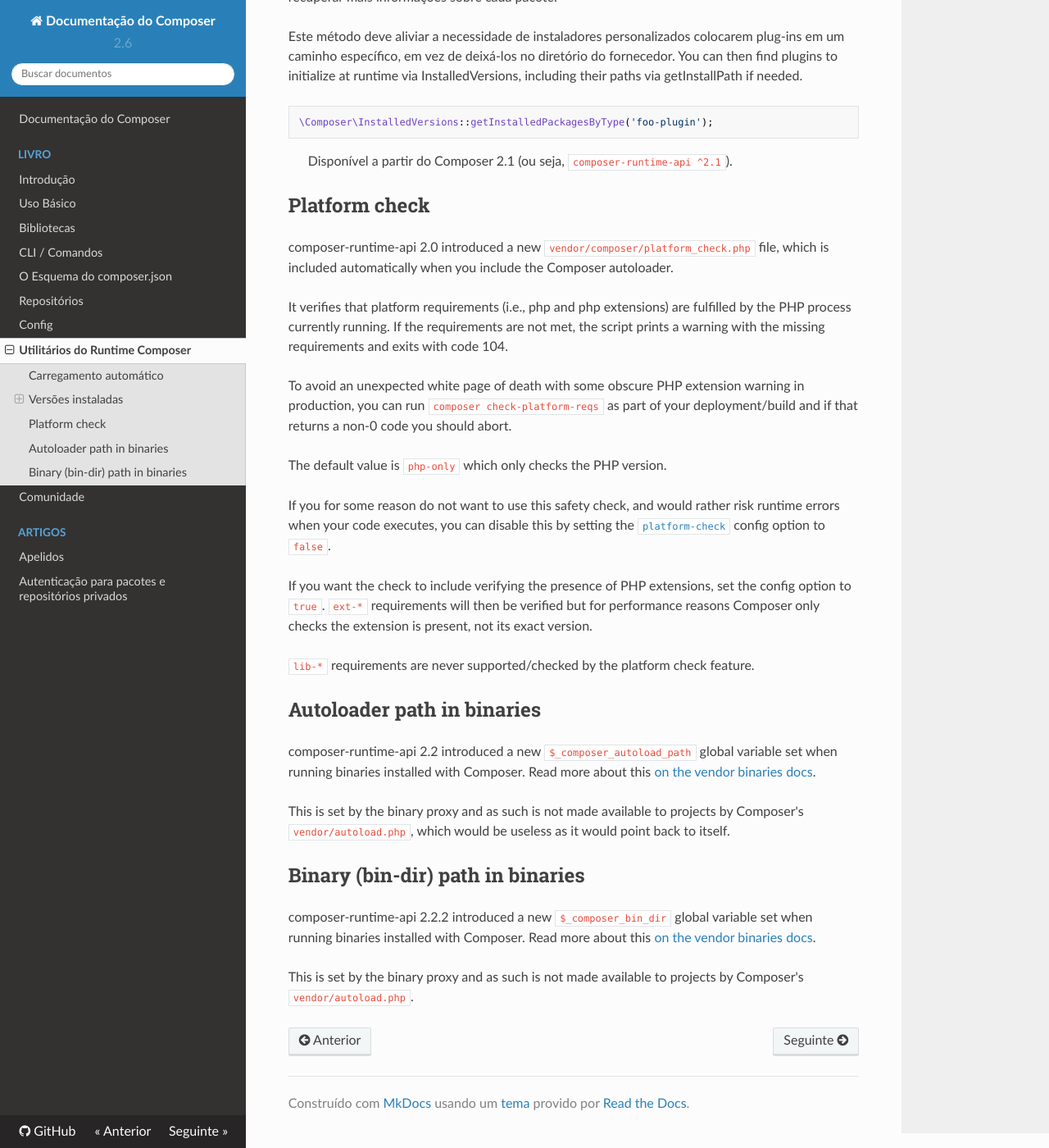
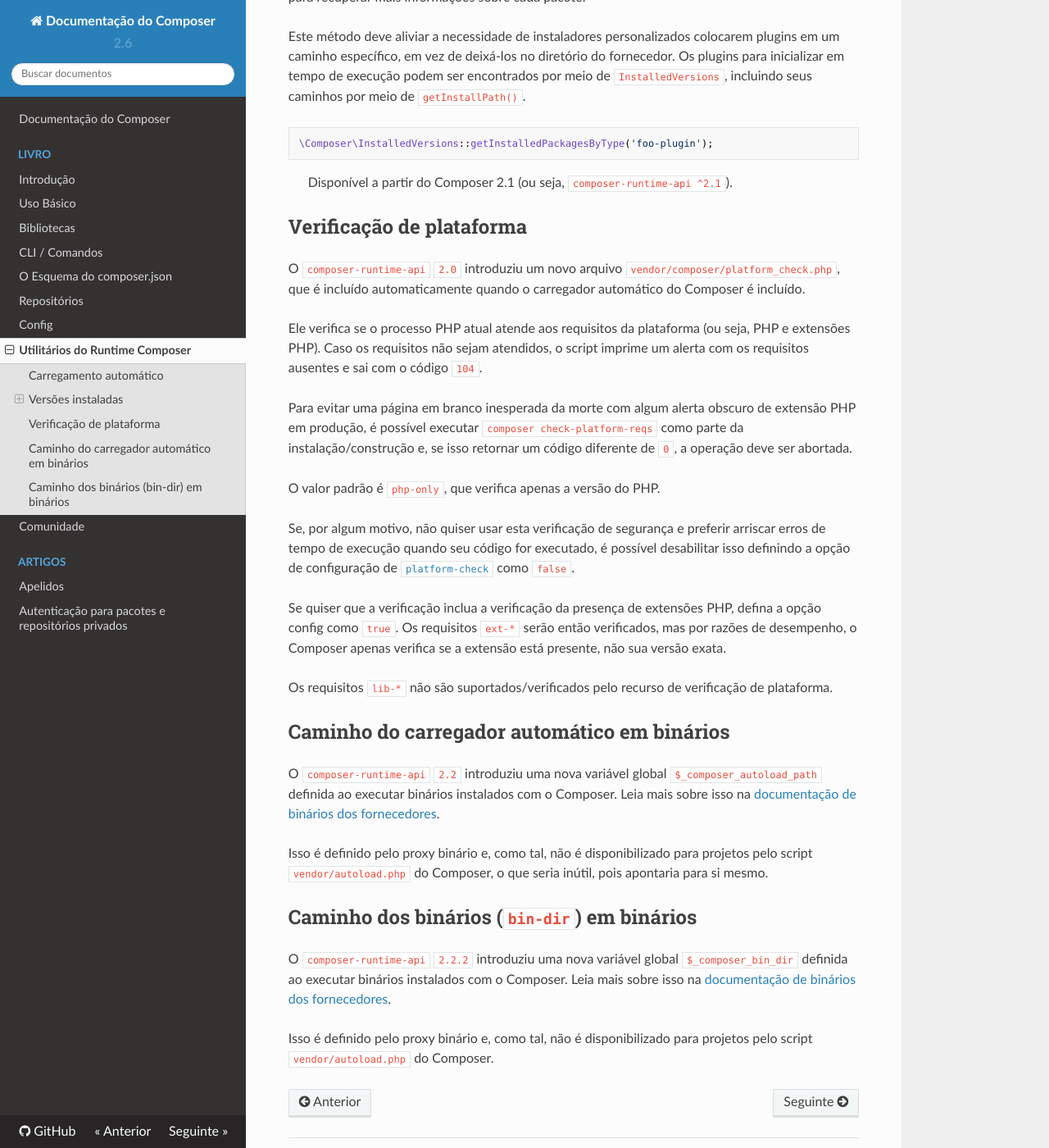
Before and after one commit to php-dev-br/composer-doc-pt-br, an MkDocs documentation site: the page built from doc/runtime.md, in a window 1280 px wide and 1400 px high, scrolled down 2609 px. Shown: the whole window at 82% size. Built offline with MkDocs 1.6.1, drawn with Linux system fonts in a browser that asks for light colours; nearby versions of some CDN libraries; some of the changed text lies outside the part shown.

Commit message:
Update file doc/runtime.md
Issue: GH-45

````diff
--- a/doc/runtime.md
+++ b/doc/runtime.md
@@ -20,7 +20,7 @@ Ele está disponível em todas as versões do Composer.
 
 ## Versões instaladas
 
-O `composer-runtime-api` 2.0 introduziu uma nova classe
+O `composer-runtime-api` `2.0` introduziu uma nova classe
 `Composer\InstalledVersions` oferecendo alguns métodos estáticos para
 inspecionar quais versões estão atualmente instaladas.
 Isso estará automaticamente disponível para o seu código, se o carregador
@@ -129,16 +129,16 @@ O método `getInstallPath()` retorna o caminho absoluto de instalação de um pa
 
 ### Saber quais pacotes de um determinado tipo estão instalados
 
-O método `getInstalledPackagesByType` aceita um tipo de pacote (por exemplo,
+O método `getInstalledPackagesByType()` aceita um tipo de pacote (por exemplo,
 `foo-plugin`) e lista os pacotes desse tipo que estão instalados.
 Se necessário, é possível usar os métodos acima para recuperar mais informações
 sobre cada pacote.
 
 Este método deve aliviar a necessidade de instaladores personalizados colocarem
-plug-ins em um caminho específico, em vez de deixá-los no diretório do
+plugins em um caminho específico, em vez de deixá-los no diretório do
 fornecedor.
-You can then find plugins to initialize at runtime
-via InstalledVersions, including their paths via getInstallPath if needed.
+Os plugins para inicializar em tempo de execução podem ser encontrados por meio
+de `InstalledVersions`, incluindo seus caminhos por meio de `getInstallPath()`.
 
 ```php
 \Composer\InstalledVersions::getInstalledPackagesByType('foo-plugin');
@@ -146,51 +146,63 @@ via InstalledVersions, including their paths via getInstallPath if needed.
 
 > Disponível a partir do Composer 2.1 (ou seja, `composer-runtime-api ^2.1`).
 
-## Platform check
+## Verificação de plataforma
 
-composer-runtime-api 2.0 introduced a new `vendor/composer/platform_check.php` file, which
-is included automatically when you include the Composer autoloader.
+O `composer-runtime-api` `2.0` introduziu um novo arquivo
+`vendor/composer/platform_check.php`, que é incluído automaticamente quando o
+carregador automático do Composer é incluído.
 
-It verifies that platform requirements (i.e., php and php extensions) are fulfilled
-by the PHP process currently running. If the requirements are not met, the script
-prints a warning with the missing requirements and exits with code 104.
+Ele verifica se o processo PHP atual atende aos requisitos da plataforma (ou
+seja, PHP e extensões PHP).
+Caso os requisitos não sejam atendidos, o script imprime um alerta com os
+requisitos ausentes e sai com o código `104`.
 
-To avoid an unexpected white page of death with some obscure PHP extension warning in
-production, you can run `composer check-platform-reqs` as part of your
-deployment/build and if that returns a non-0 code you should abort.
+Para evitar uma página em branco inesperada da morte com algum alerta obscuro de
+extensão PHP em produção, é possível executar `composer check-platform-reqs`
+como parte da instalação/construção e, se isso retornar um código diferente de
+`0`, a operação deve ser abortada.
 
-The default value is `php-only` which only checks the PHP version.
+O valor padrão é `php-only`, que verifica apenas a versão do PHP.
 
-If you for some reason do not want to use this safety check, and would rather
-risk runtime errors when your code executes, you can disable this by setting the
-[`platform-check`](06-config.md#platform-check) config option to `false`.
+Se, por algum motivo, não quiser usar esta verificação de segurança e preferir
+arriscar erros de tempo de execução quando seu código for executado, é possível
+desabilitar isso definindo a opção de configuração de [`platform-check`][3] como
+`false`.
 
-If you want the check to include verifying the presence of PHP extensions,
-set the config option to `true`. `ext-*` requirements will then be verified
-but for performance reasons Composer only checks the extension is present,
-not its exact version.
+Se quiser que a verificação inclua a verificação da presença de extensões PHP,
+defina a opção config como `true`.
+Os requisitos `ext-*` serão então verificados, mas por razões de desempenho, o
+Composer apenas verifica se a extensão está presente, não sua versão exata.
 
-`lib-*` requirements are never supported/checked by the platform check feature.
+Os requisitos `lib-*` não são suportados/verificados pelo recurso de verificação
+de plataforma.
 
-## Autoloader path in binaries
+## Caminho do carregador automático em binários
 
-composer-runtime-api 2.2 introduced a new `$_composer_autoload_path` global
-variable set when running binaries installed with Composer. Read more
-about this [on the vendor binaries docs](articles/vendor-binaries.md#finding-the-composer-autoloader-from-a-binary).
+O `composer-runtime-api` `2.2` introduziu uma nova variável global
+`$_composer_autoload_path` definida ao executar binários instalados com o
+Composer.
+Leia mais sobre isso na [documentação de binários dos fornecedores][4].
 
-This is set by the binary proxy and as such is not made available to projects
-by Composer's `vendor/autoload.php`, which would be useless as it would point back
-to itself.
+Isso é definido pelo proxy binário e, como tal, não é disponibilizado para
+projetos pelo script `vendor/autoload.php` do Composer, o que seria inútil, pois
+apontaria para si mesmo.
 
-## Binary (bin-dir) path in binaries
+## Caminho dos binários (`bin-dir`) em binários
 
-composer-runtime-api 2.2.2 introduced a new `$_composer_bin_dir` global
-variable set when running binaries installed with Composer. Read more
-about this [on the vendor binaries docs](articles/vendor-binaries.md#finding-the-composer-bin-dir-from-a-binary).
+O `composer-runtime-api` `2.2.2` introduziu uma nova variável global
+`$_composer_bin_dir` definida ao executar binários instalados com o Composer.
+Leia mais sobre isso na [documentação de binários dos fornecedores][5].
 
-This is set by the binary proxy and as such is not made available to projects
-by Composer's `vendor/autoload.php`.
+Isso é definido pelo proxy binário e, como tal, não é disponibilizado para
+projetos pelo script `vendor/autoload.php` do Composer.
 
 [1]: uso-basico.md#autoloading
 
 [2]: https://github.com/composer/composer/blob/main/src/Composer/InstalledVersions.php
+
+[3]: config.md#platform-check
+
+[4]: articles/vendor-binaries.md#finding-the-composer-autoloader-from-a-binary
+
+[5]: articles/vendor-binaries.md#finding-the-composer-bin-dir-from-a-binary
````
